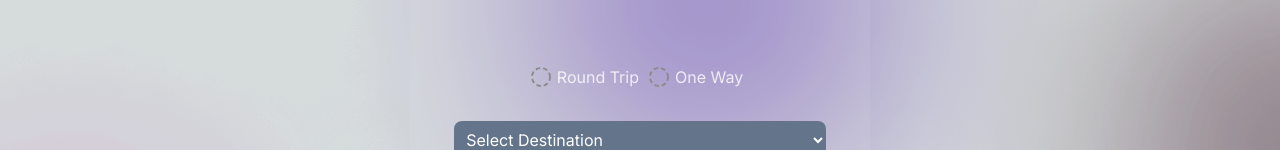
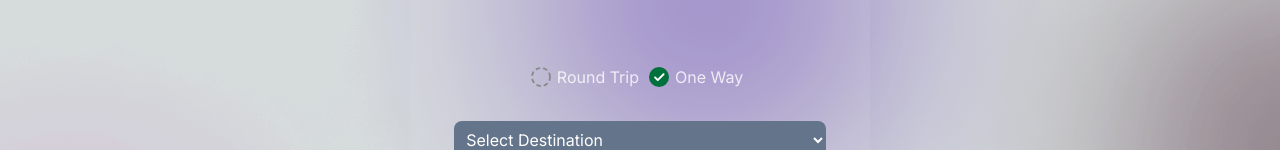
Before and after one commit to JoshdfG/Booking-app, a Next.js app: page /plane in a window 1280 px wide. Shown: the part 233-383 px from the top of the page. Built offline with nearby package versions, Linux system fonts and the light colour scheme.

Commit message:
modified:   src/app/plane/page.tsx

```diff
--- a/src/app/plane/page.tsx
+++ b/src/app/plane/page.tsx
@@ -19,7 +19,7 @@ const Plane = () => {
     setDestinationState1(e.target.value);
   };
   const [isChecked1, setIsChecked1] = useState(false);
-  const [isChecked2, setIsChecked2] = useState(false);
+  const [isChecked2, setIsChecked2] = useState(true);
   const [isLoading1, setIsLoading1] = useState(false);
   const [isLoading2, setIsLoading2] = useState(false);
 
```
